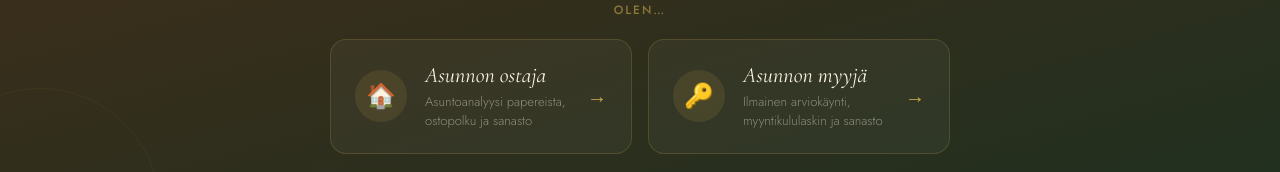
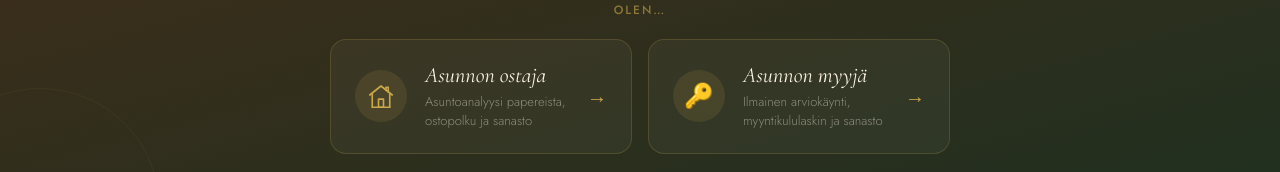
Before and after one commit to soojira/kotiopas-frontend, a React (Vite) app: page / in a window 1280 px wide. Shown: the part 552-724 px from the top of the page. Built offline with nearby package versions, Linux system fonts and the light colour scheme.

Commit message:
Hienostuneempi talo-ikoni ostajan kortissa

```diff
--- a/src/App.jsx
+++ b/src/App.jsx
@@ -1500,7 +1500,11 @@ export default function App(){
                 style={{background:"rgba(255,255,255,0.04)",border:"1px solid rgba(201,168,76,0.2)",borderRadius:16,padding:"22px 24px",cursor:"pointer",textAlign:"left",transition:"all 0.2s",display:"flex",alignItems:"center",gap:18}}
                 onMouseEnter={e=>{e.currentTarget.style.background="rgba(201,168,76,0.1)";e.currentTarget.style.borderColor="rgba(201,168,76,0.4)";}}
                 onMouseLeave={e=>{e.currentTarget.style.background="rgba(255,255,255,0.04)";e.currentTarget.style.borderColor="rgba(201,168,76,0.2)";}}>
-                <div style={{width:52,height:52,borderRadius:"50%",background:"rgba(201,168,76,0.12)",display:"flex",alignItems:"center",justifyContent:"center",fontSize:24,flexShrink:0}}>{opt.e}</div>
+                <div style={{width:52,height:52,borderRadius:"50%",background:"rgba(201,168,76,0.12)",display:"flex",alignItems:"center",justifyContent:"center",fontSize:24,flexShrink:0}}>
+                  {opt.m==="ostaja"
+                    ? <svg width="30" height="30" viewBox="0 0 24 24" fill="none" stroke={C.gold} strokeWidth="1.3" strokeLinecap="round" strokeLinejoin="round"><path d="M5 21V10.5"/><path d="M19 10.5V21"/><path d="M3 11.2 12 4l9 7.2"/><path d="M5 21h14"/><rect x="10" y="14.5" width="4" height="6.5"/><path d="M16 7.5V5h1.8v3.9"/></svg>
+                    : opt.e}
+                </div>
                 <div>
                   <div style={{fontFamily:H,fontSize:22,fontStyle:"italic",color:"#FBF3E2",marginBottom:4}}>{opt.t}</div>
                   <div style={{fontFamily:B,fontSize:13,color:"rgba(251,243,226,0.45)",fontWeight:300,lineHeight:1.5}}>{opt.d}</div>
```
